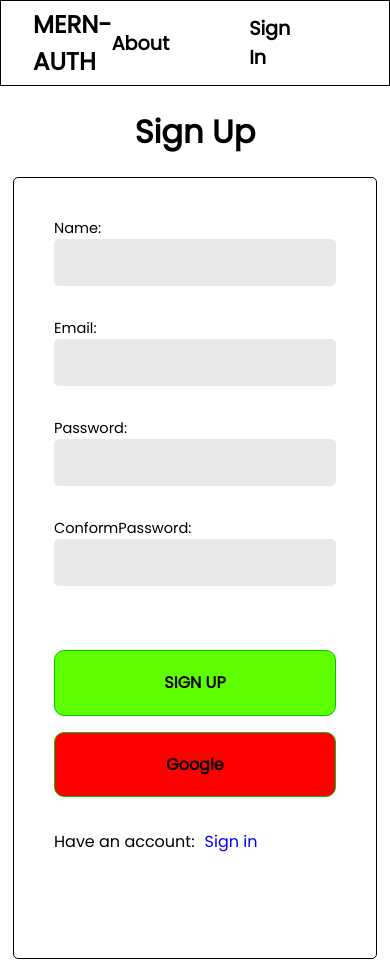
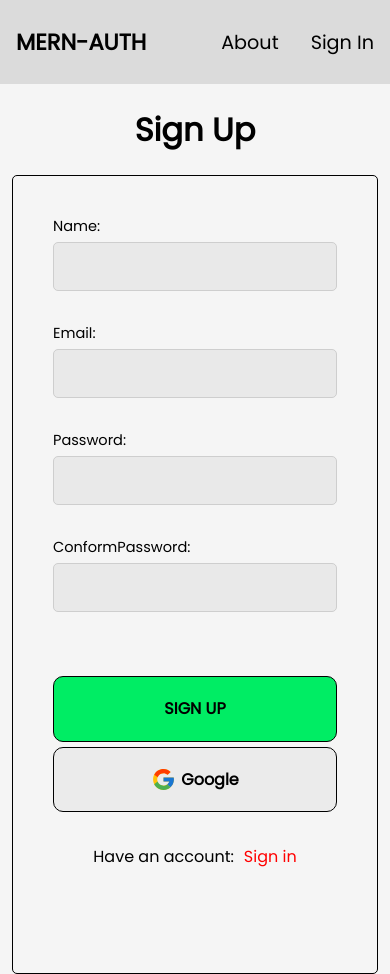
Before and after one commit to GeethoshGv/MERN-AUTH, a React (Vite) app in the folder client/: page /sign-up in a window 390 px wide. Built offline with nearby package versions, Linux system fonts and the light colour scheme; no server answers.

Commit message:
updated styling for mobile responsive

```diff
--- a/client/src/navigation/nav.scss
+++ b/client/src/navigation/nav.scss
@@ -1,13 +1,21 @@
 nav {
   height: 10vh;
-  border: 1px solid black;
+  background-color: rgb(219, 219, 219);
   padding: 0 2rem;
+
+  @media only screen and (max-width: 600px) {
+    padding: 0 1rem;
+  }
   .nav-div {
     height: 100%;
     width: 100%;
     display: flex;
     align-items: center;
     justify-content: space-between;
+    @media only screen and (max-width: 600px) {
+      gap: 3rem;
+    }
+
     .title-div {
       display: flex;
       align-items: center;
@@ -17,8 +25,15 @@ nav {
         color: black;
 
         h1 {
+          font-weight: light;
           margin: 0;
           font-size: 1.52rem;
+          @media only screen and (max-width: 600px) {
+            font-size: 1.4rem;
+            font-weight: bolder;
+            width: 100%;
+            margin: 0;
+          }
         }
       }
     }
@@ -28,11 +43,18 @@ nav {
       justify-content: space-between;
       padding-right: 5rem;
       gap: 5rem;
+      @media only screen and (max-width: 600px) {
+        padding-right: 0rem;
+        justify-content: space-around;
+        gap: 2rem;
+      }
       a {
         text-decoration: none;
         color: black;
         .auth-h1 {
           margin: 0;
+          font-weight: 500;
+
           font-size: 1.2rem;
         }
         img {
--- a/client/src/oauth/Oauth.jsx
+++ b/client/src/oauth/Oauth.jsx
@@ -5,6 +5,7 @@ import { GoogleAuthProvider, signInWithPopup, getAuth } from "firebase/auth";
 import { useDispatch } from "react-redux";
 import { signInSuccess } from "../redux/userSlice/userSlice.js";
 import { useNavigate } from "react-router-dom";
+import googlelogo from "../assets/googlelogo.svg";
 
 const Oauth = () => {
   const dispatch = useDispatch();
@@ -37,7 +38,8 @@ const Oauth = () => {
 
   return (
     <button type="button" className="oauth_button" onClick={handleGoogleClick}>
-      Google
+      <img src={googlelogo} alt="" />
+      <h1>Google</h1>
     </button>
   );
 };
--- a/client/src/oauth/oauth.scss
+++ b/client/src/oauth/oauth.scss
@@ -1,4 +1,15 @@
 .oauth_button {
   padding: 3px;
-  background-color: red !important;
+  background-color: rgb(235, 235, 235) !important;
+  display: flex;
+  align-items: center;
+  justify-content: center;
+  gap: 5px;
+  img {
+    width: 25px;
+  }
+  h1 {
+    margin: 0;
+    font-size: 1rem;
+  }
 }
--- a/client/src/pages/about/About.jsx
+++ b/client/src/pages/about/About.jsx
@@ -1,7 +1,14 @@
 import React from "react";
+import "./about.scss";
 
 const About = () => {
-  return <div>About</div>;
+  return (
+    <div className="about_div ">
+      <div>
+        <h1>About</h1>
+      </div>
+    </div>
+  );
 };
 
 export default About;
--- a/client/src/pages/about/about.scss
+++ b/client/src/pages/about/about.scss
@@ -0,0 +1,12 @@
+.about_div {
+  display: flex;
+  align-items: center;
+  justify-content: center;
+  width: 100%;
+  height: 90vh;
+  h1 {
+    width: 100%;
+    height: 100%;
+    margin: 0;
+  }
+}
--- a/client/src/pages/home/Home.jsx
+++ b/client/src/pages/home/Home.jsx
@@ -1,7 +1,14 @@
 import React from "react";
+import "./home.scss";
 
 const Home = () => {
-  return <div>Home</div>;
+  return (
+    <div className="home_div">
+      <div>
+        <h1>Home</h1>
+      </div>
+    </div>
+  );
 };
 
 export default Home;
--- a/client/src/pages/home/home.scss
+++ b/client/src/pages/home/home.scss
@@ -0,0 +1,13 @@
+.home_div {
+  display: flex;
+  align-items: center;
+  justify-content: center;
+  width: 100%;
+  height: 90vh;
+  h1 {
+    color: rgb(0, 0, 0);
+    width: 100%;
+    height: 100%;
+    margin: 0;
+  }
+}
--- a/client/src/pages/signin/SignIn.jsx
+++ b/client/src/pages/signin/SignIn.jsx
@@ -45,7 +45,7 @@ const SignIn = () => {
   return (
     <div className="signup_div">
       <div className="form_div">
-        <h1>Sign In</h1>
+        <h1 className="signin-h1">Sign In</h1>
 
         <form onSubmit={handleSubmit}>
           <div className="input_div">
--- a/client/src/pages/signin/signin.scss
+++ b/client/src/pages/signin/signin.scss
@@ -1,10 +1,10 @@
 .button_div_sign {
   display: flex;
+
   gap: 5px;
   button {
-    background-color: #5eff00;
-    border: 1px solid rgb(0, 197, 0);
-    // border: none;
+    background-color: #00ed64;
+    border: 1px solid rgb(94, 94, 94);
     padding: 1.2rem;
     border-radius: 10px;
     font-size: 1rem;
@@ -16,10 +16,14 @@
     text-align: center;
     color: black;
     font-weight: lighter;
-    // border: 1px solid red;
   }
 }
 
 .signin_error {
   margin: 0;
 }
+.signin-h1 {
+  @media only screen and (max-width: 600px) {
+    font-size: 1.8rem;
+  }
+}
--- a/client/src/pages/signup/signup.scss
+++ b/client/src/pages/signup/signup.scss
@@ -19,13 +19,16 @@
     form {
       padding: 2.5rem;
       border-radius: 5px;
-      border: 1px solid black;
+      border: 1px solid rgb(0, 0, 0);
       display: flex;
       flex-direction: column;
       gap: 2rem;
       .input_div {
         display: flex;
         flex-direction: column;
+        @media only screen and (max-width: 600px) {
+          gap: 5px;
+        }
         label {
           font-size: 0.91rem;
         }
@@ -34,7 +37,7 @@
           width: 250px;
           padding: 1rem;
           border-radius: 5px;
-          border: none;
+          border: 1px solid rgb(206, 206, 206);
           background-color: rgb(233, 233, 233);
         }
       }
@@ -45,10 +48,10 @@
 .button_div {
   display: flex;
   gap: 1rem;
+
   button {
-    background-color: #5eff00;
-    border: 1px solid rgb(0, 197, 0);
-    // border: none;
+    background-color: #00ed64;
+    border: 1px solid black;
     padding: 1.2rem;
     border-radius: 10px;
     font-size: 1rem;
@@ -59,15 +62,19 @@
 
 .bottom-text {
   display: flex;
+  align-items: center;
+  justify-content: center;
   gap: 10px;
   p {
     margin: 0;
+    text-align: center;
   }
   a {
     text-decoration: none;
 
     span {
-      color: blue;
+      color: rgb(255, 0, 0);
+      width: 100%;
     }
   }
 }
--- a/client/src/style/style.scss
+++ b/client/src/style/style.scss
@@ -4,5 +4,7 @@ body {
   margin: 0;
   padding: 0;
   box-sizing: border-box;
+  background-color: rgb(245, 245, 245);
+
   font-family: "Poppins", sans-serif;
 }
```
Also changed, not shown: client/src/assets/googlelogo.svg (added).
